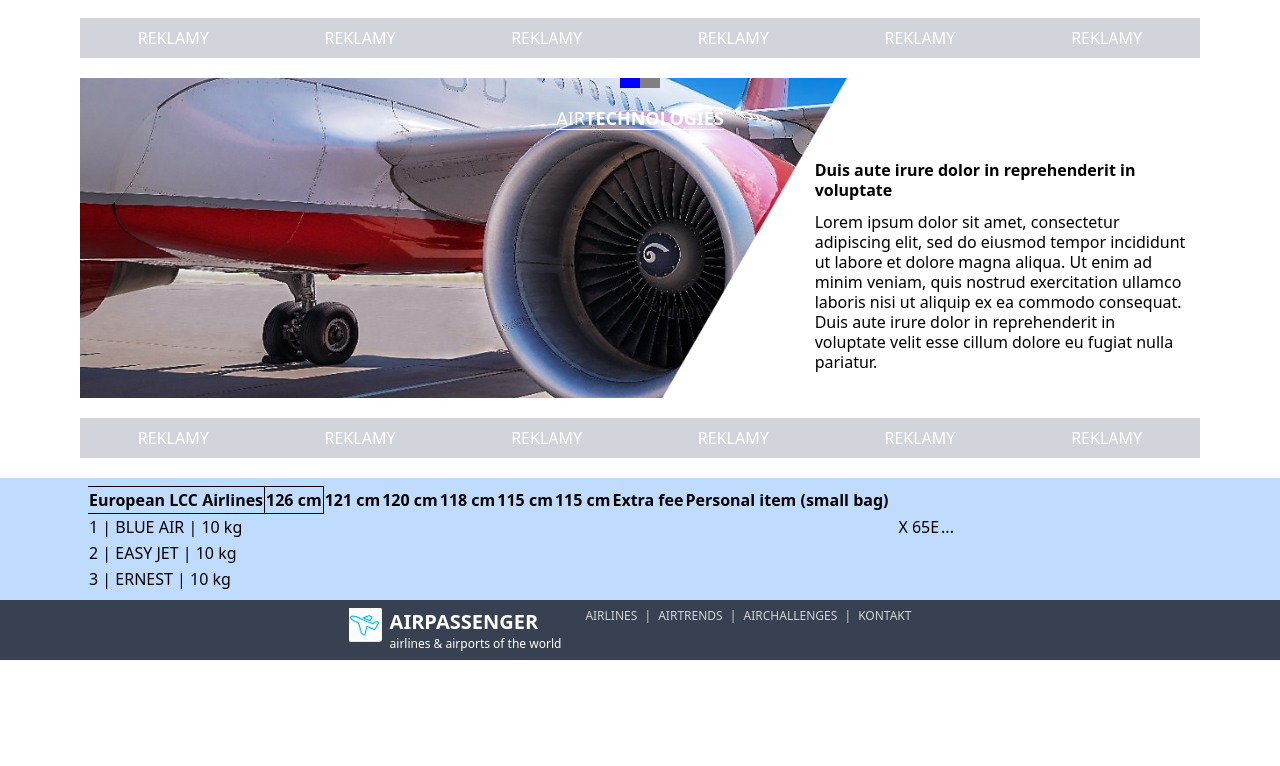
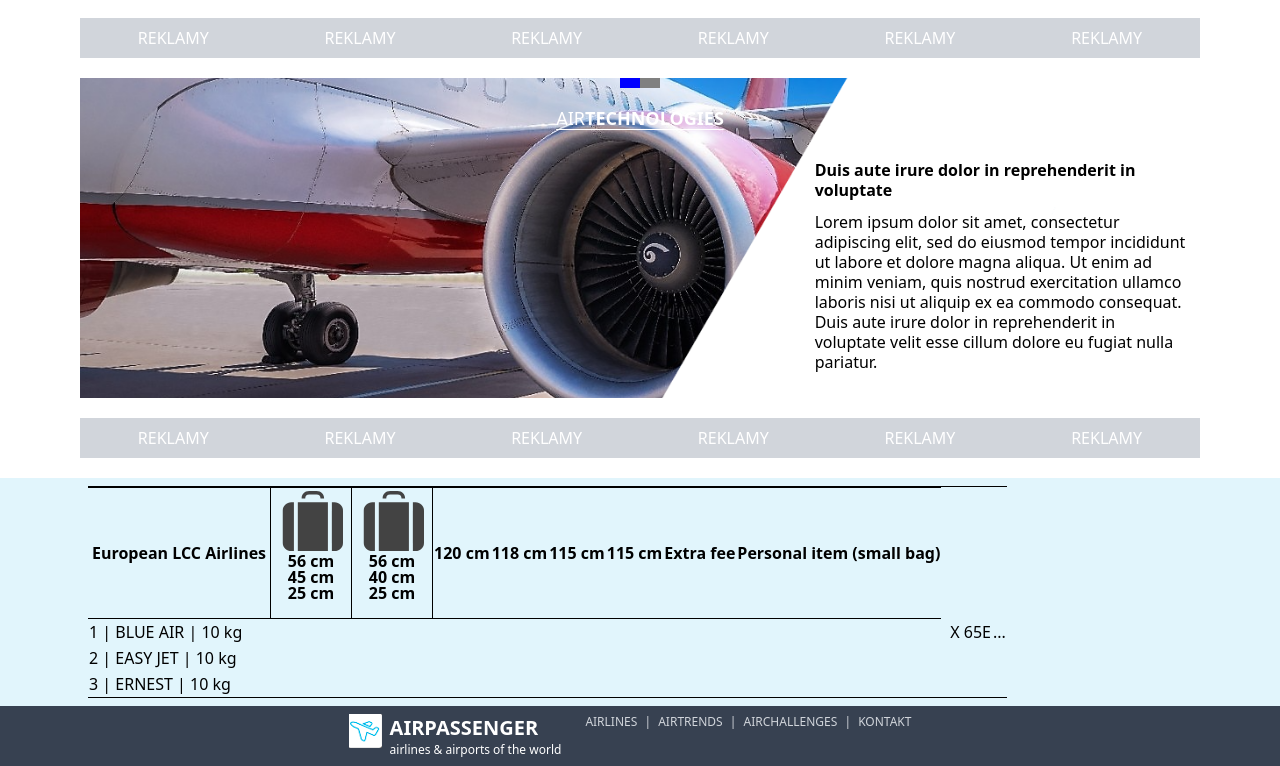
Before and after one commit to Lewand118/Tailwind-web-project, a website: page src/index.html in a window 1280 px wide. Shown: the part 1508-2274 px from the top of the page. Before the commit the page ends 2168 px from the top, so only its background shows below. Drawn offline with nearby package versions, Linux system fonts and the light colour scheme.

Commit message:
table header

```diff
--- a/src/index.html
+++ b/src/index.html
@@ -315,13 +315,53 @@
 
 
 
-      <div class="bg-blue-200 p-2">
-        <table class="table-auto mx-20 ">
+      <div class="bg-[#E1F5FC] p-2">
+        <table class="table-auto mx-20 border-black border-y">
           <thead class="">
-            <tr class="flex items-center justify-center ">
-              <th class="border-y border-black">European LCC Airlines</th>
-              <th class="border border-black" >126 cm</th>
-              <th class="">121 cm</th>
+            <tr class="flex items-center justify-center border-y border-black">
+
+              <th class="border-r border-black py-[53px] px-1">European LCC Airlines</th>
+
+              <th class="border-r border-black px-2" >
+                <div class="grid grid-rows-2 grid-flow-col  p-0 m-0 leading leading-none">
+                  <div>
+                    <img src="../svg/suitcase.svg" alt="/">
+                  </div>
+                  <div>
+                    <div>
+                      56 cm
+                    </div>
+                    <div>
+                      45 cm
+                    </div>
+                    <div>
+                      25 cm
+                    </div>
+                  </div>
+                </div>
+              </th>
+
+              <th class="border-r border-black px-2" >
+                <div class="grid grid-rows-2 grid-flow-col  p-0 m-0 leading leading-none">
+                  <div>
+                    <img src="../svg/suitcase.svg" alt="/">
+                  </div>
+                  <div>
+                    <div>
+                      56 cm
+                    </div>
+                    <div>
+                      40 cm
+                    </div>
+                    <div>
+                      25 cm
+                    </div>
+                  </div>
+                </div>
+              </th>
+
+
+
               <th>120 cm</th>
               <th>118 cm</th>
               <th>115 cm</th>
--- a/src/input.css
+++ b/src/input.css
@@ -27,3 +27,7 @@
     -moz-transform: rotate(-50deg);
     transform: rotate(-50deg);
 }
+
+.bg_table {
+    background-color: #E1F5FC;
+}
```
Also changed, not shown: dist/output.css, img/115cm.png (added), img/120cm.png (added), img/121cm.png (added), img/126cm.png (added), img/Screenshot 2023-04-03 225823.png (added), svg/suitcase.svg (added).
